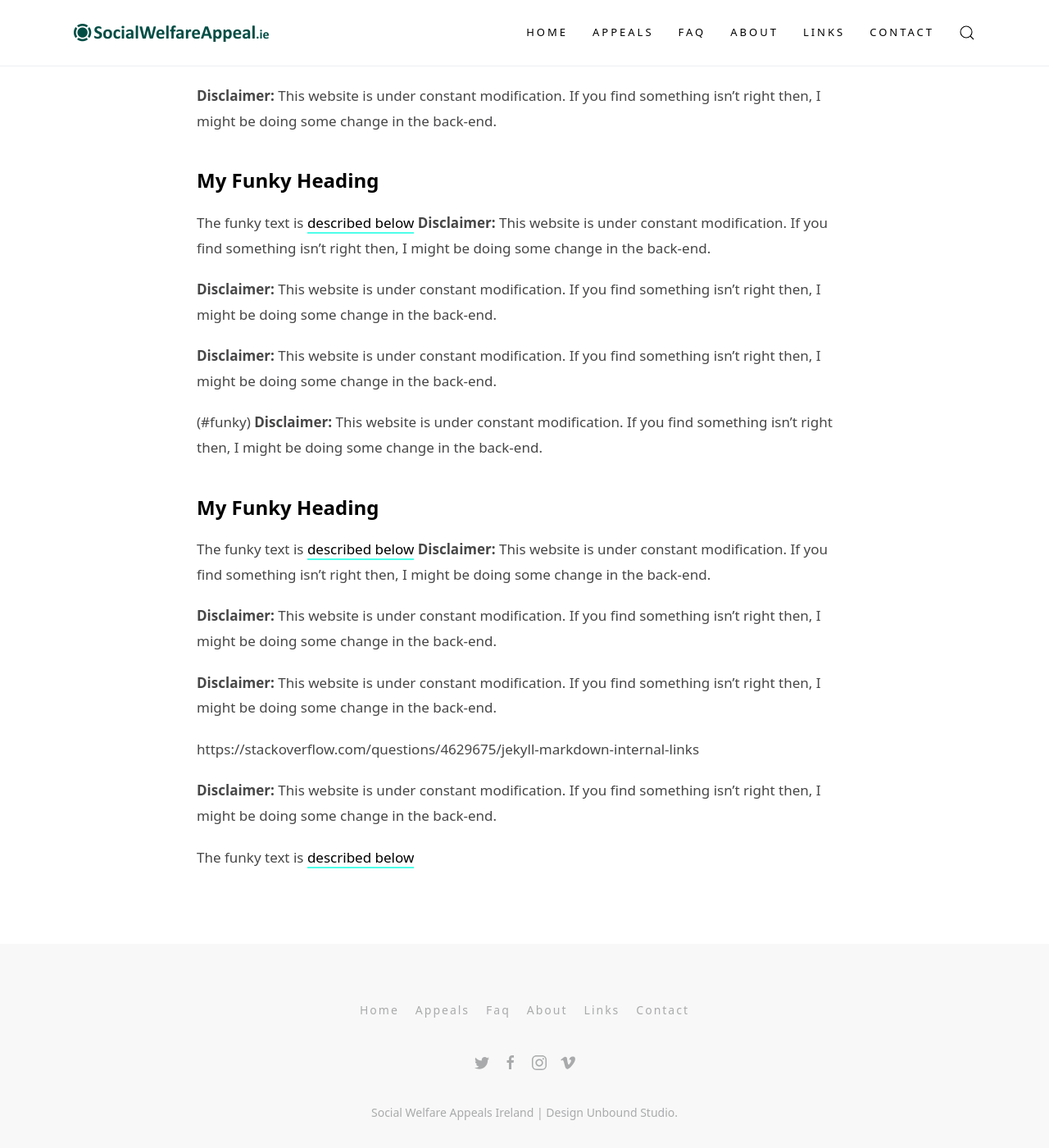
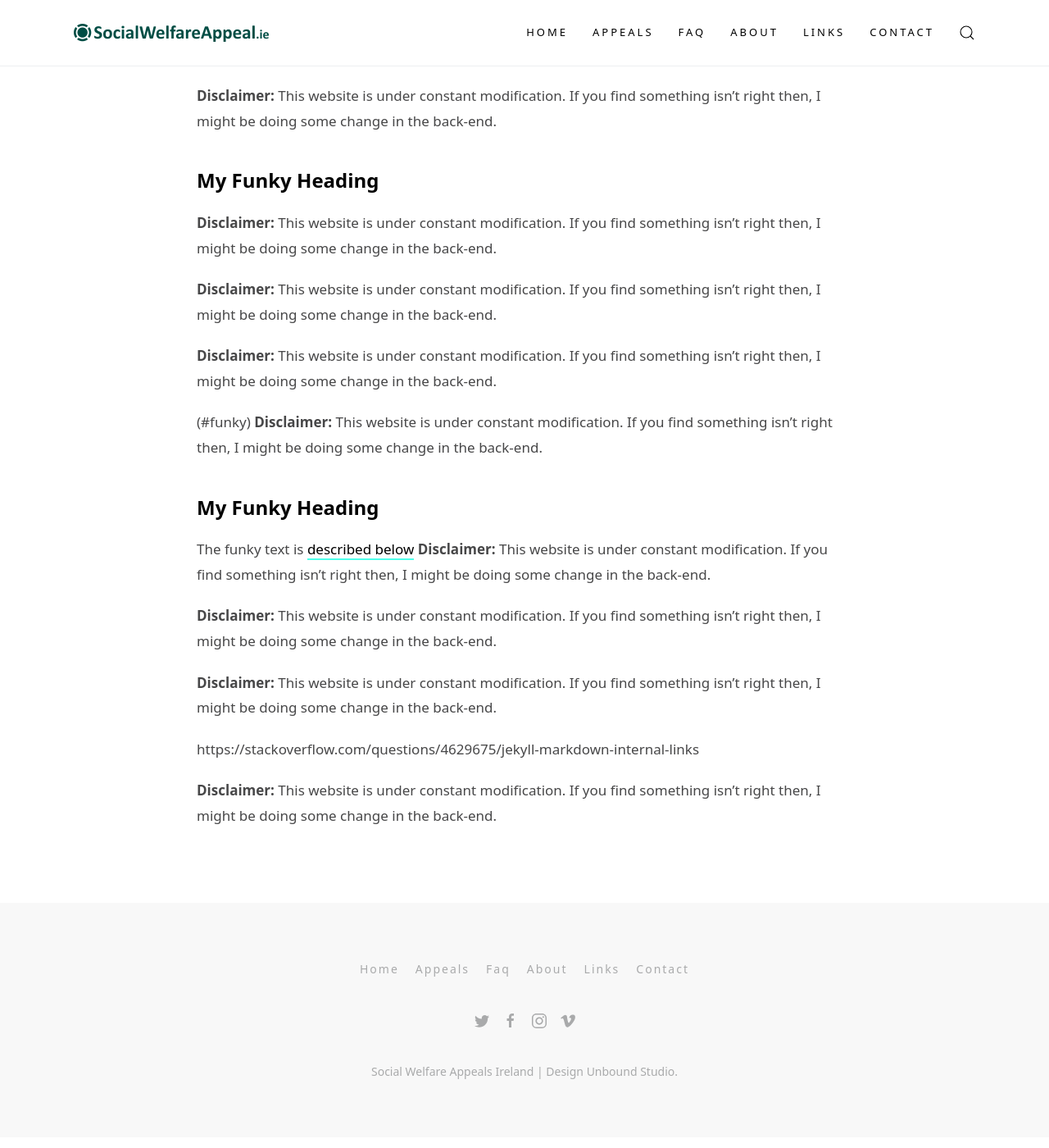
Before and after one commit to robbertl/socialwelfareappeal, a Jekyll site: the page built from about.md, in a window 1280 px wide and 1400 px high, scrolled down 467 px. Shown: the whole window at 82% size. Built offline with Jekyll 4.4.1, drawn with Linux system fonts in a browser that asks for light colours.

Commit message:
Update about.md

```diff
--- a/about.md
+++ b/about.md
@@ -29,7 +29,6 @@ I might be doing some change in the back-end.
 
 ### My Funky Heading
 
-The funky text is [described below](#my-funky-heading)
 **Disclaimer:** This website is under constant modification.
 If you find something isn't right then,
 I might be doing some change in the back-end.
@@ -68,13 +67,3 @@ https://stackoverflow.com/questions/4629675/jekyll-markdown-internal-links
 **Disclaimer:** This website is under constant modification.
 If you find something isn't right then,
 I might be doing some change in the back-end.
-
-
-
-
-
-
-
-
-
-The funky text is [described below](#funky)
```
